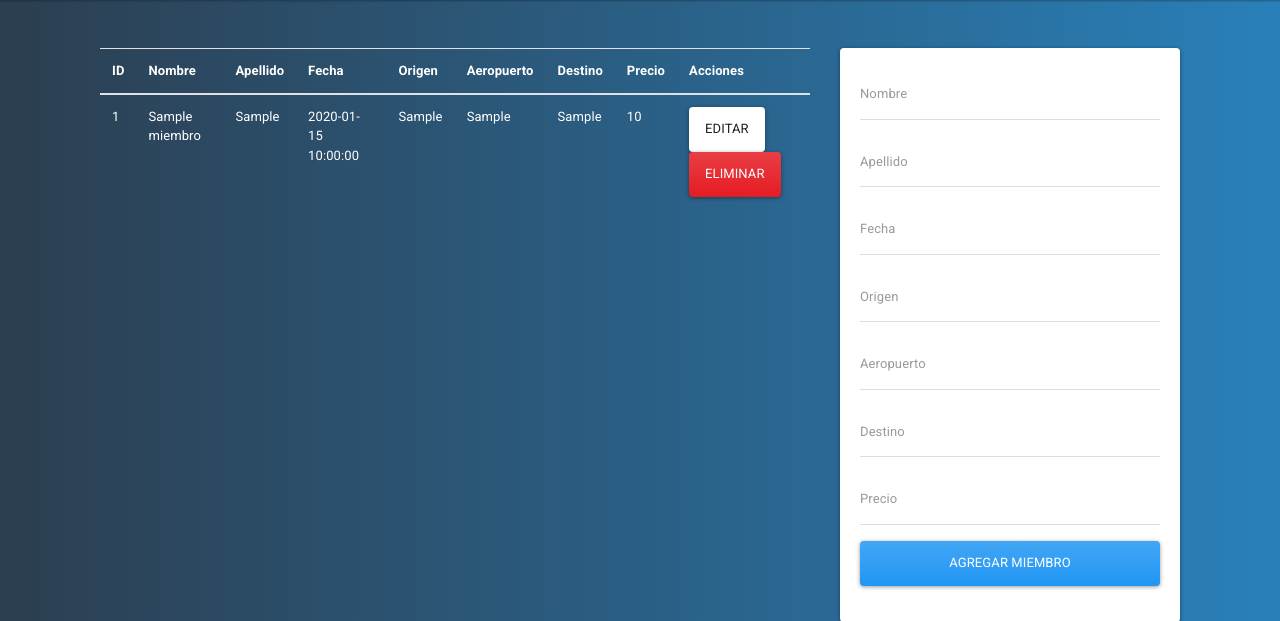
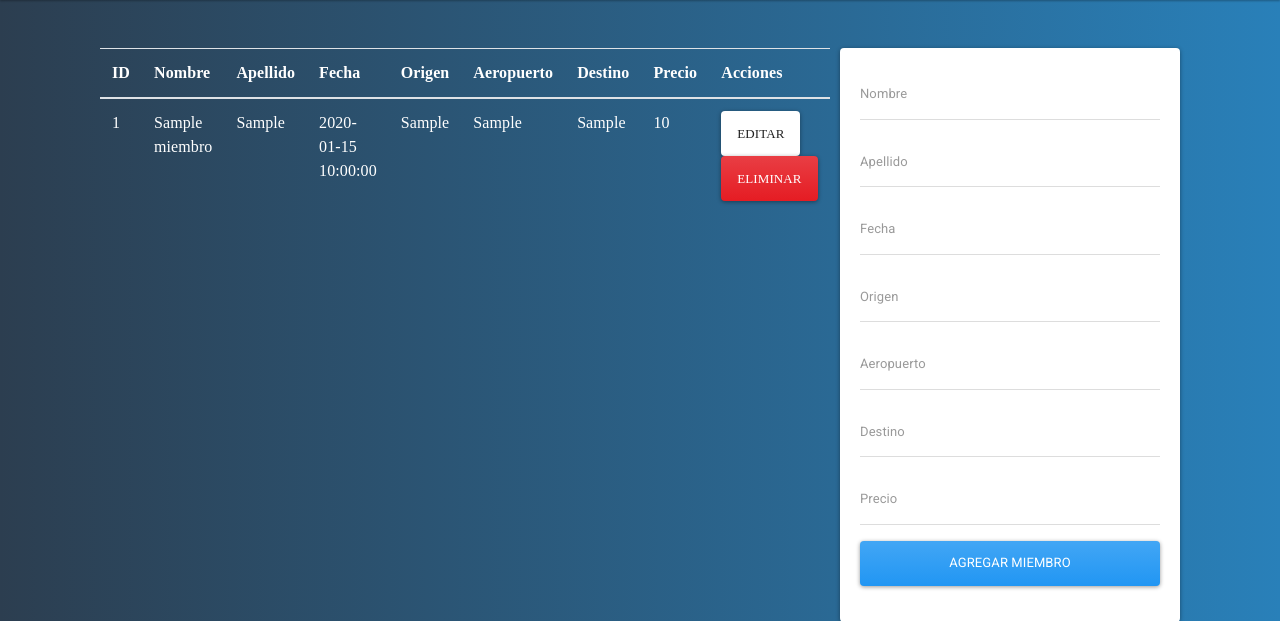
Before and after one commit to GonJurado/SO-G03, a Flask app: page / in a window 1280 px wide. Shown: the part 82-703 px from the top of the page. Run offline with Flask 3, Linux system fonts and the light colour scheme; tables that the repository leaves empty or names only in its code hold one stand-in row (values such as "Sample post"); some libraries are stand-ins or nearby versions.

Commit message:
Update main.css

```diff
--- a/flask-contacts-app/static/css/main.css
+++ b/flask-contacts-app/static/css/main.css
@@ -15,6 +15,8 @@ body {
 }
 .table td, .table th {
   color: white;
+  font-size: 16px;
+  font-family: 'Times New Roman', Times, serif;
 }
 .navbar-brand-img {
   height: 50px;
```
